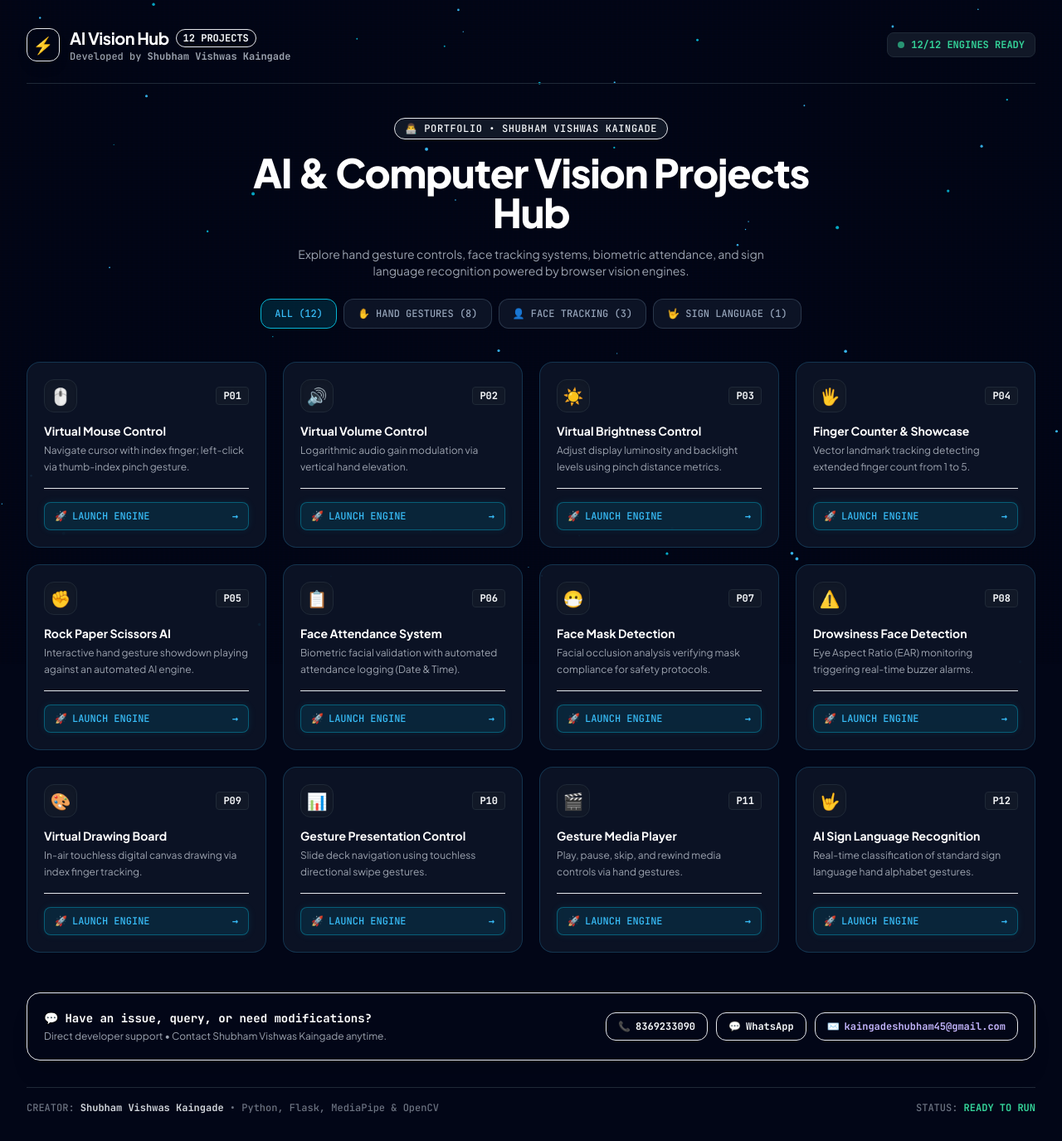
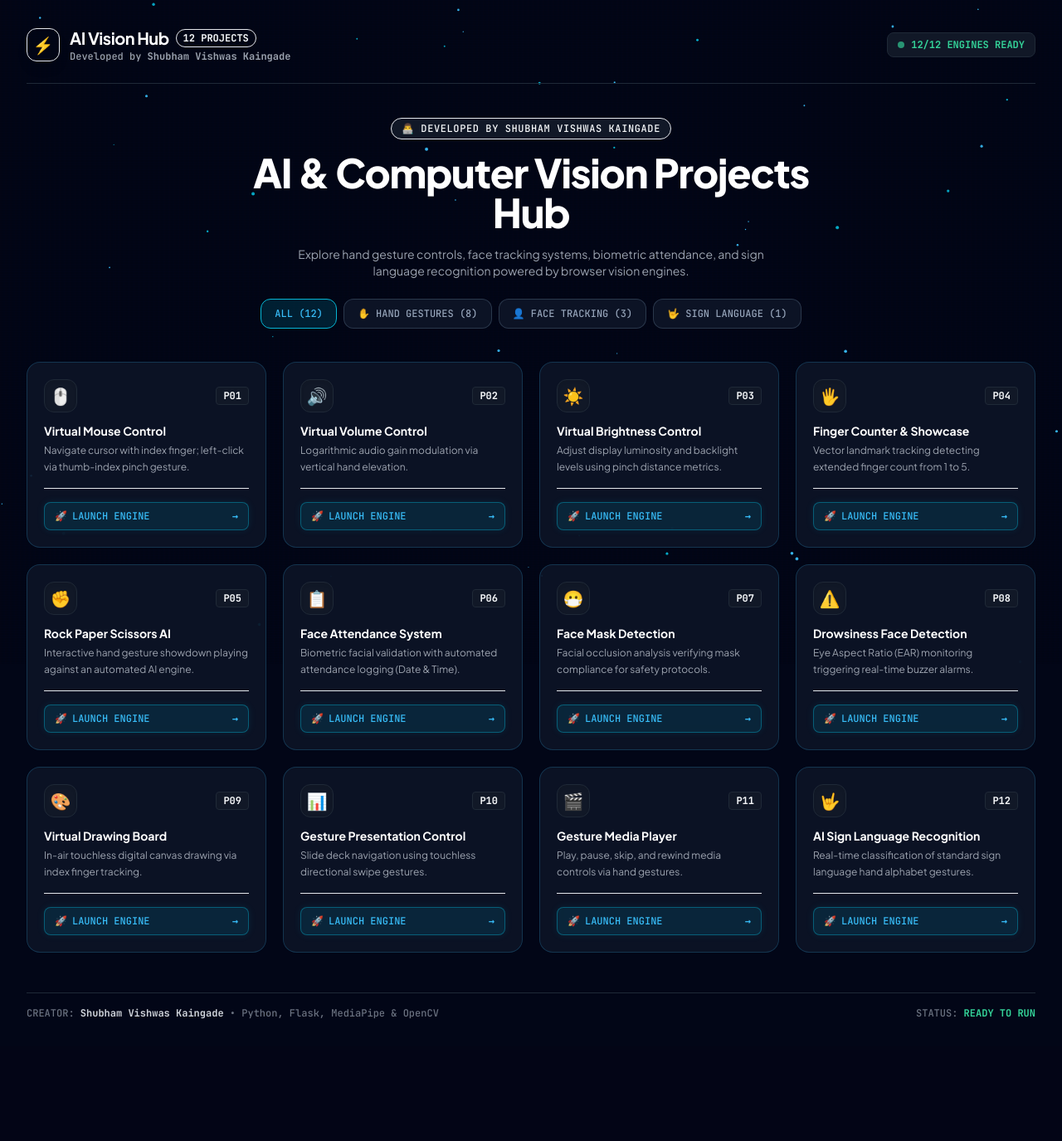
Before and after one commit to kaingadeshubham45/IOT-portfolio, a Flask app: page / in a window 1280 px wide. Shown: the whole page at 83% size. After the commit the page ends 1228 px from the top, so only its background shows below. Run offline with Flask 3, Linux system fonts and the light colour scheme.

Commit message:
Update attribution to Shubham Vishwas Kaingade and remove contact section

```diff
--- a/templates/index.html
+++ b/templates/index.html
@@ -144,7 +144,7 @@
         <!-- Hero Section -->
         <section class="text-center py-10 space-y-4 max-w-3xl mx-auto">
             <div class="inline-flex items-center gap-2 px-3 py-1 rounded-full bg-gray-900 border border-cyan-500/40 text-cyan-300 font-mono text-xs uppercase tracking-wider">
-                👨‍💻 Portfolio &bull; Shubham Vishwas Kaingade
+                👨‍💻 Developed by Shubham Vishwas Kaingade
             </div>
 
             <h1 class="text-3xl sm:text-5xl font-extrabold tracking-tight text-white">
@@ -202,29 +202,6 @@
             </a>
             {% endfor %}
         </main>
-
-        <!-- Developer Contact & Support Card -->
-        <div class="mb-8 p-5 rounded-2xl bg-gray-900/90 border border-cyan-500/30 text-center sm:text-left flex flex-col sm:flex-row items-center justify-between gap-4 shadow-xl">
-            <div>
-                <h4 class="text-sm font-bold text-white font-mono flex items-center gap-2 justify-center sm:justify-start">
-                    <span>💬</span> Have an issue, query, or need modifications?
-                </h4>
-                <p class="text-xs text-gray-400 mt-1">
-                    Direct developer support &bull; Contact Shubham Vishwas Kaingade anytime.
-                </p>
-            </div>
-            <div class="flex flex-wrap items-center gap-2.5 font-mono text-xs">
-                <a href="tel:8369233090" class="px-3.5 py-2 rounded-xl bg-cyan-950/80 border border-cyan-500/50 text-cyan-300 hover:bg-cyan-900 transition-all font-semibold flex items-center gap-1.5">
-                    <span>📞</span> 8369233090
-                </a>
-                <a href="https://wa.me/918369233090" target="_blank" class="px-3.5 py-2 rounded-xl bg-emerald-950/80 border border-emerald-500/50 text-emerald-300 hover:bg-emerald-900 transition-all font-semibold flex items-center gap-1.5">
-                    <span>💬</span> WhatsApp
-                </a>
-                <a href="mailto:kaingadeshubham45@gmail.com" class="px-3.5 py-2 rounded-xl bg-purple-950/80 border border-purple-500/50 text-purple-300 hover:bg-purple-900 transition-all font-semibold flex items-center gap-1.5">
-                    <span>✉️</span> kaingadeshubham45@gmail.com
-                </a>
-            </div>
-        </div>
 
         <!-- Footer -->
         <footer class="pt-4 border-t border-gray-800 flex flex-col sm:flex-row items-center justify-between gap-2 font-mono text-xs text-gray-500">
```
